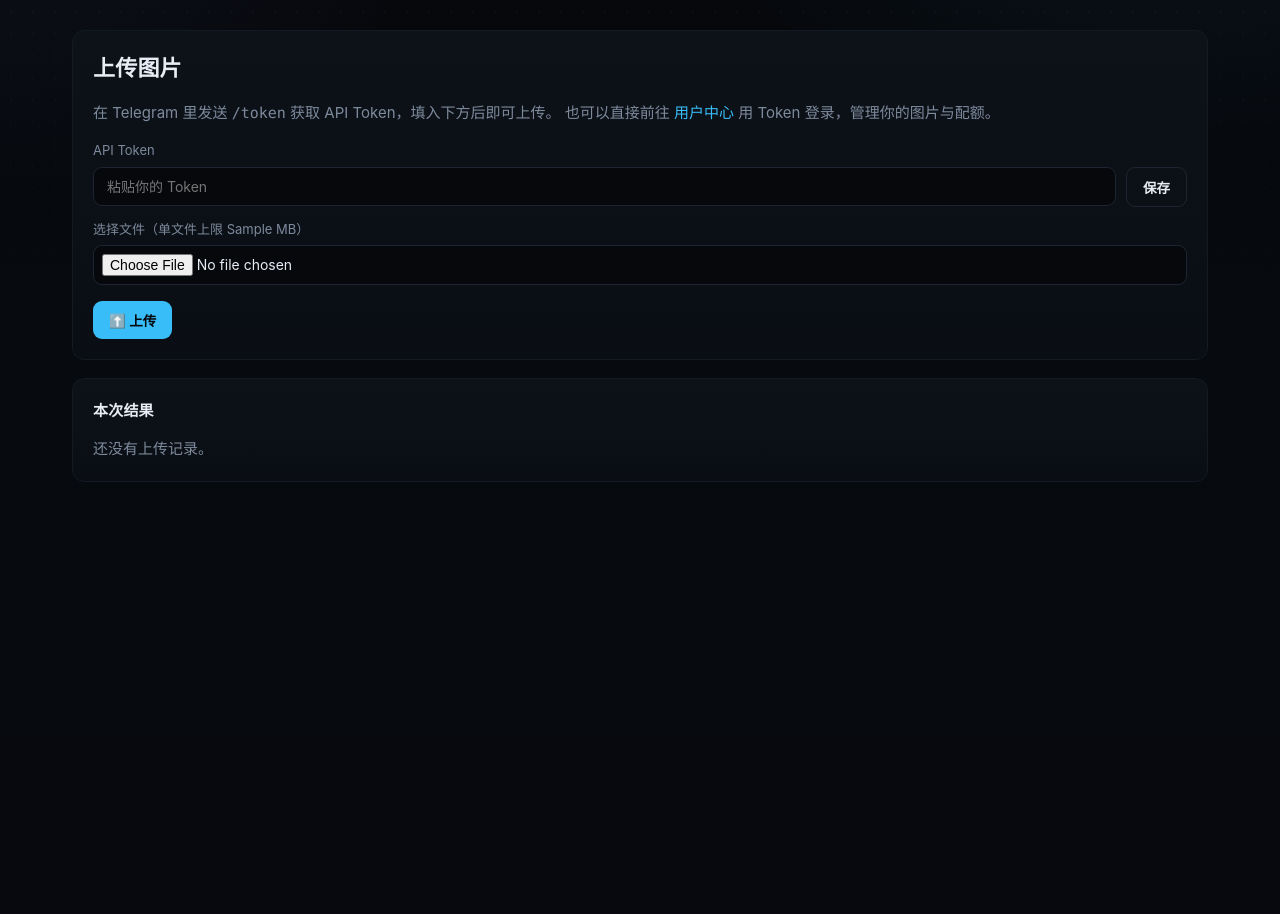
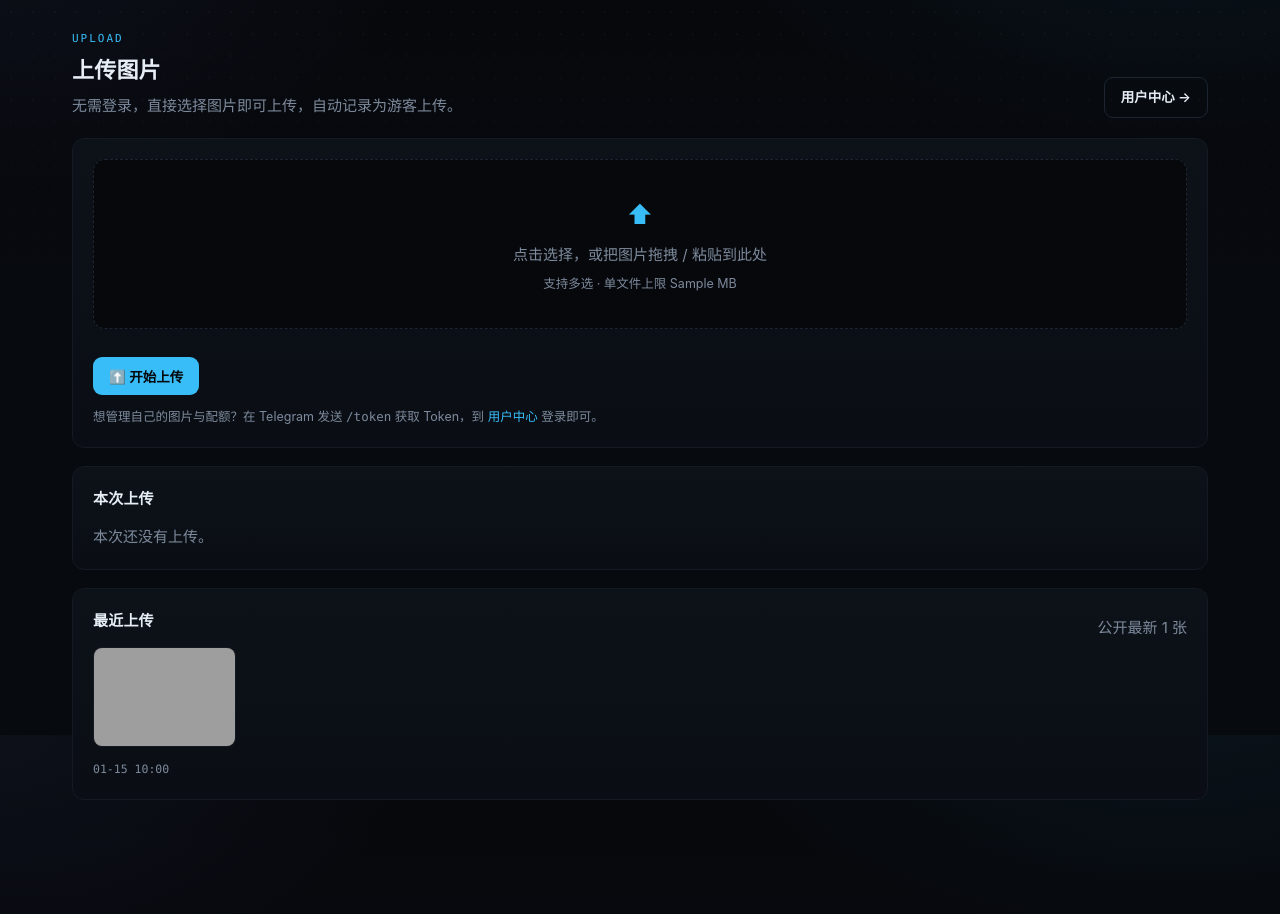
Before and after one commit to luolu1/tg-imagehost, a FastAPI app: template app/web/templates/upload.html in a window 1280 px wide. Shown: the part 65-979 px from the top of the page. Before the commit the page ends 547 px from the top, so only its background shows below. Run offline with FastAPI, Linux system fonts and the light colour scheme; the template is opened without the code that fills it: most values are stand-ins (such as "Sample title", 1, 10 or a date in 2020); parts of the project's set-up code (start-up, migrations or seed data) failed here and were passed over; grey boxes are pictures that could not be loaded.

Commit message:
Add configurable SITE_NAME + tokenless guest upload with recent uploads
- SITE_NAME (.env) shown in page titles, header brand, and bot welcome.
- /upload is now a public guest uploader: no token required, images stored
  ownerless with source=guest; supports multi-select, drag-and-drop, paste.
- Upload page lists the most recent public uploads (recent_images helper).
- upload_bytes accepts owner_id=None.
- Update README + .env.example; extend web_test to cover guest upload.

```diff
--- a/app/bot/common.py
+++ b/app/bot/common.py
@@ -13,7 +13,7 @@ router = Router(name="common")
 
 def welcome_text(is_admin: bool) -> str:
     text = (
-        "👋 <b>欢迎使用 TG 图床</b>\n\n"
+        f"👋 <b>欢迎使用 {settings.site_name}</b>\n\n"
         "把图片发给我，我会返回一个可直接访问的链接。\n\n"
         "<b>怎么用</b>\n"
         "· 直接发送图片 / 图片文件 → 得到直链\n"
--- a/app/config.py
+++ b/app/config.py
@@ -18,6 +18,9 @@ class Settings(BaseSettings):
     bot_token: str
     storage_chat_id: int | None = None
     admin_ids: str = ""
+
+    # Site
+    site_name: str = "TG 图床"
 
     # Web / URLs
     # 有域名时（如走 Nginx 反代），填写完整地址：
--- a/app/uploads.py
+++ b/app/uploads.py
@@ -20,7 +20,7 @@ class UploadError(Exception):
 async def upload_bytes(
     session: AsyncSession,
     *,
-    owner_id: int,
+    owner_id: int | None,
     filename: str,
     mime_type: str | None,
     data: bytes,
--- a/app/web/main.py
+++ b/app/web/main.py
@@ -31,6 +31,7 @@ app = FastAPI(title="TG Image Host", version="1.0.0", lifespan=lifespan)
 async def attach_current_user(request: Request, call_next):
     """Resolve the portal cookie once per request so templates can show the
     right navigation (user center vs admin) without each route re-querying."""
+    request.state.site_name = settings.site_name
     request.state.me = None
     request.state.is_admin = False
     if request.cookies.get("tg_portal_token"):
--- a/app/web/templates/admin.html
+++ b/app/web/templates/admin.html
@@ -1,5 +1,5 @@
 {% extends "base.html" %}
-{% block title %}管理后台 · TG 图床{% endblock %}
+{% block title %}管理后台 · {{ request.state.site_name if request.state and request.state.site_name else 'TG 图床' }}{% endblock %}
 {% block content %}
 
 <nav class="subnav">
--- a/app/web/templates/base.html
+++ b/app/web/templates/base.html
@@ -3,7 +3,7 @@
 <head>
   <meta charset="utf-8">
   <meta name="viewport" content="width=device-width, initial-scale=1">
-  <title>{% block title %}TG 图床{% endblock %}</title>
+  <title>{% block title %}{{ request.state.site_name if request.state and request.state.site_name else 'TG 图床' }}{% endblock %}</title>
   <style>
     :root {
       --bg: #06080c;
@@ -246,7 +246,7 @@
   <header class="top">
     <div class="brand">
       <span class="logo">◳</span>
-      <span>TG 图床</span>
+      <span>{{ request.state.site_name if request.state and request.state.site_name else 'TG 图床' }}</span>
       <span class="tag">IMAGE·HOST</span>
     </div>
     {% set _p = request.url.path %}
--- a/app/web/templates/my.html
+++ b/app/web/templates/my.html
@@ -1,5 +1,5 @@
 {% extends "base.html" %}
-{% block title %}用户中心 · TG 图床{% endblock %}
+{% block title %}用户中心 · {{ request.state.site_name if request.state and request.state.site_name else 'TG 图床' }}{% endblock %}
 {% block content %}
 
 <div class="page-head">
--- a/app/web/templates/my_login.html
+++ b/app/web/templates/my_login.html
@@ -1,5 +1,5 @@
 {% extends "base.html" %}
-{% block title %}登录用户中心 · TG 图床{% endblock %}
+{% block title %}登录 · {{ request.state.site_name if request.state and request.state.site_name else 'TG 图床' }}{% endblock %}
 {% block content %}
 <div style="max-width:460px;margin:6vh auto 0">
   <div class="card">
--- a/app/web/templates/upload.html
+++ b/app/web/templates/upload.html
@@ -1,80 +1,135 @@
 {% extends "base.html" %}
-{% block title %}上传 · TG 图床{% endblock %}
+{% block title %}上传 · {{ request.state.site_name if request.state and request.state.site_name else 'TG 图床' }}{% endblock %}
 {% block content %}
-<div class="card">
+<div class="page-head">
+  <div>
+    <div class="eyebrow">UPLOAD</div>
     <h1>上传图片</h1>
-  <p class="muted">在 Telegram 里发送 <code>/token</code> 获取 API Token，填入下方后即可上传。
-    也可以直接前往 <a href="/my">用户中心</a> 用 Token 登录，管理你的图片与配额。</p>
-
-  <label for="token">API Token</label>
-  <div class="row">
-    <input type="password" id="token" placeholder="粘贴你的 Token" style="flex:1">
-    <button class="ghost" type="button" onclick="saveToken()">保存</button>
+    <div class="muted">无需登录，直接选择图片即可上传，自动记录为游客上传。</div>
   </div>
-
-  <label>选择文件（单文件上限 {{ max_mb }} MB）</label>
-  <input type="file" id="file" accept="image/*">
-  <div id="preview" style="margin-top:14px"></div>
-
-  <div class="row" style="margin-top:16px">
-    <button type="button" id="uploadBtn" onclick="doUpload()">⬆️ 上传</button>
-    <span id="status" class="muted"></span>
-  </div>
+  <a class="btn ghost" href="/my">用户中心 →</a>
 </div>
 
 <div class="card">
-  <div class="spread"><h2>本次结果</h2></div>
-  <div id="results" class="muted">还没有上传记录。</div>
+  <div id="drop" class="dropzone">
+    <input type="file" id="file" accept="image/*" multiple hidden>
+    <div class="dz-inner">
+      <div class="dz-ic">⬆</div>
+      <div>点击选择，或把图片拖拽 / 粘贴到此处</div>
+      <div class="muted" style="font-size:12.5px">支持多选 · 单文件上限 {{ max_mb }} MB</div>
+    </div>
+  </div>
+  <div id="preview" style="margin-top:14px"></div>
+  <div class="row" style="margin-top:14px">
+    <button type="button" id="uploadBtn" onclick="doUpload()">⬆️ 开始上传</button>
+    <span id="status" class="muted"></span>
+  </div>
+  <p class="muted" style="font-size:12.5px;margin-bottom:0">
+    想管理自己的图片与配额？在 Telegram 发送 <code>/token</code> 获取 Token，到
+    <a href="/my">用户中心</a> 登录即可。
+  </p>
+</div>
+
+<div class="card">
+  <h2>本次上传</h2>
+  <div id="results" class="muted">本次还没有上传。</div>
+</div>
+
+<div class="card">
+  <div class="spread"><h2>最近上传</h2><span class="muted">公开最新 {{ recent|length }} 张</span></div>
+  {% if recent %}
+  <div class="grid" style="grid-template-columns: repeat(auto-fill, minmax(140px, 1fr))">
+    {% for img in recent %}
+    <a href="/v/{{ img.id }}" class="recent-item">
+      <img src="{{ image_base }}/i/{{ img.id }}.{{ img.ext }}" loading="lazy">
+      <div class="muted mono" style="font-size:11.5px;margin-top:6px">{{ img.created_at.strftime('%m-%d %H:%M') }}</div>
+    </a>
+    {% endfor %}
+  </div>
+  {% else %}
+  <p class="muted">还没有任何上传。</p>
+  {% endif %}
 </div>
 {% endblock %}
 
 {% block scripts %}
+<style>
+  .dropzone {
+    border: 1.5px dashed var(--border); border-radius: 12px; padding: 34px 18px;
+    text-align: center; cursor: pointer; transition: .15s; color: var(--muted);
+    background: var(--bg);
+  }
+  .dropzone:hover, .dropzone.drag { border-color: var(--accent); color: var(--text); background: rgba(56,189,248,.04); }
+  .dz-inner { display: flex; flex-direction: column; gap: 7px; align-items: center; }
+  .dz-ic { font-size: 26px; color: var(--accent); }
+  #preview { display: flex; gap: 10px; flex-wrap: wrap; }
+  #preview img { width: 84px; height: 84px; object-fit: cover; border-radius: 9px; border: 1px solid var(--border); }
+  .recent-item { display: block; text-decoration: none; }
+  .recent-item img { width: 100%; height: 100px; object-fit: cover; border-radius: 9px; border: 1px solid var(--border-soft); transition: .15s; }
+  .recent-item:hover img { border-color: var(--accent); }
+</style>
 <script>
-  const tokenInput = document.getElementById('token');
-  tokenInput.value = localStorage.getItem('tg_token') || '';
+  const fileEl = document.getElementById('file');
+  const drop = document.getElementById('drop');
+  let queue = [];
 
-  function saveToken() {
-    localStorage.setItem('tg_token', tokenInput.value.trim());
-    toast('Token 已保存到本地');
+  drop.addEventListener('click', () => fileEl.click());
+  fileEl.addEventListener('change', () => addFiles(fileEl.files));
+
+  ['dragover', 'dragenter'].forEach(ev =>
+    drop.addEventListener(ev, (e) => { e.preventDefault(); drop.classList.add('drag'); }));
+  ['dragleave', 'drop'].forEach(ev =>
+    drop.addEventListener(ev, (e) => { e.preventDefault(); drop.classList.remove('drag'); }));
+  drop.addEventListener('drop', (e) => addFiles(e.dataTransfer.files));
+
+  window.addEventListener('paste', (e) => {
+    const items = (e.clipboardData || {}).items || [];
+    const files = [];
+    for (const it of items) { if (it.kind === 'file') files.push(it.getAsFile()); }
+    if (files.length) addFiles(files);
+  });
+
+  function addFiles(fileList) {
+    for (const f of fileList) { if (f && f.type.startsWith('image/')) queue.push(f); }
+    renderPreview();
   }
 
-  document.getElementById('file').addEventListener('change', (e) => {
-    const f = e.target.files[0];
+  function renderPreview() {
     const box = document.getElementById('preview');
-    if (!f) { box.innerHTML = ''; return; }
-    const url = URL.createObjectURL(f);
-    box.innerHTML = `<img src="${url}" style="max-width:100%;max-height:320px;border-radius:10px;border:1px solid var(--border)">`;
+    box.innerHTML = '';
+    queue.forEach(f => {
+      const img = document.createElement('img');
+      img.src = URL.createObjectURL(f);
+      box.appendChild(img);
     });
+    document.getElementById('status').textContent = queue.length ? queue.length + ' 张待上传' : '';
+  }
 
   async function doUpload() {
-    const file = document.getElementById('file').files[0];
-    const token = tokenInput.value.trim();
     const status = document.getElementById('status');
-    if (!file) { toast('请选择文件', true); return; }
-    if (!token) { toast('请填写 API Token', true); return; }
-
+    if (!queue.length) { toast('请选择图片', true); return; }
+    document.getElementById('uploadBtn').disabled = true;
+    let ok = 0;
+    for (let i = 0; i < queue.length; i++) {
+      status.textContent = `上传中 ${i + 1}/${queue.length}…`;
       const fd = new FormData();
-    fd.append('file', file);
-    status.textContent = '上传中…';
-    document.getElementById('uploadBtn').disabled = true;
-
+      fd.append('file', queue[i]);
       try {
-      const resp = await fetch('/api/upload', {
-        method: 'POST',
-        headers: { 'Authorization': 'Bearer ' + token },
-        body: fd,
-      });
+        const resp = await fetch('/upload', { method: 'POST', body: fd });
         const data = await resp.json();
         if (!resp.ok) throw new Error(data.detail || '上传失败');
         addResult(data);
-      status.textContent = '完成 ✅';
-      toast('上传成功');
+        ok++;
       } catch (err) {
-      status.textContent = '';
         toast(err.message, true);
-    } finally {
+      }
+    }
+    status.textContent = `完成 ${ok}/${queue.length} ✅`;
+    toast(ok ? '上传成功' : '上传失败', !ok);
+    queue = [];
+    document.getElementById('preview').innerHTML = '';
     document.getElementById('uploadBtn').disabled = false;
-    }
+    if (ok) setTimeout(() => location.reload(), 900);
   }
 
   function addResult(d) {
--- a/app/web/templates/view.html
+++ b/app/web/templates/view.html
@@ -1,5 +1,5 @@
 {% extends "base.html" %}
-{% block title %}{{ image.id }} · TG 图床{% endblock %}
+{% block title %}{{ image.id }} · {{ request.state.site_name if request.state and request.state.site_name else 'TG 图床' }}{% endblock %}
 {% block content %}
 <div class="card">
   <div class="spread">
```
Also changed, not shown: app/services.py (+11 -0 lines), app/web/pages.py (+53 -5 lines), scripts/web_test.py (+45 -0 lines), README.md, 1 other file. Lines whose indentation alone changed are shown as unchanged.
